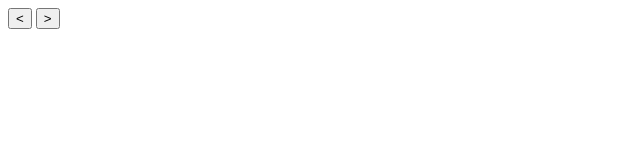
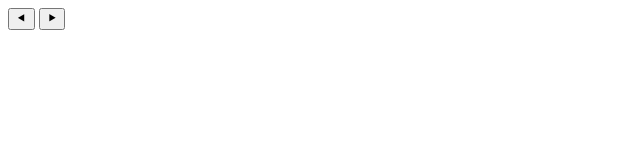
Before and after one commit to Kryakena/javascript_5_slider, a plain HTML site: page index.html in a window 1280 px wide. Shown: the full height of the page, 0-640 px from the left. Drawn offline with Linux system fonts and the light colour scheme.

Commit message:
Fix project

```diff
--- a/index.html
+++ b/index.html
@@ -7,8 +7,8 @@
 </head>
 <body>
 <div id="carousel" class="carousel"></div>
-    <button class="arrow prev"> < </button>
-    <button class="arrow next"> > </button>
+    <button class="arrow prev"> ⯇ </button>
+    <button class="arrow next"> ⯈ </button>
 <script src="Slider_JS.js"></script>
 </body>
 </html>
```
Also changed, not shown: 1 other file.
